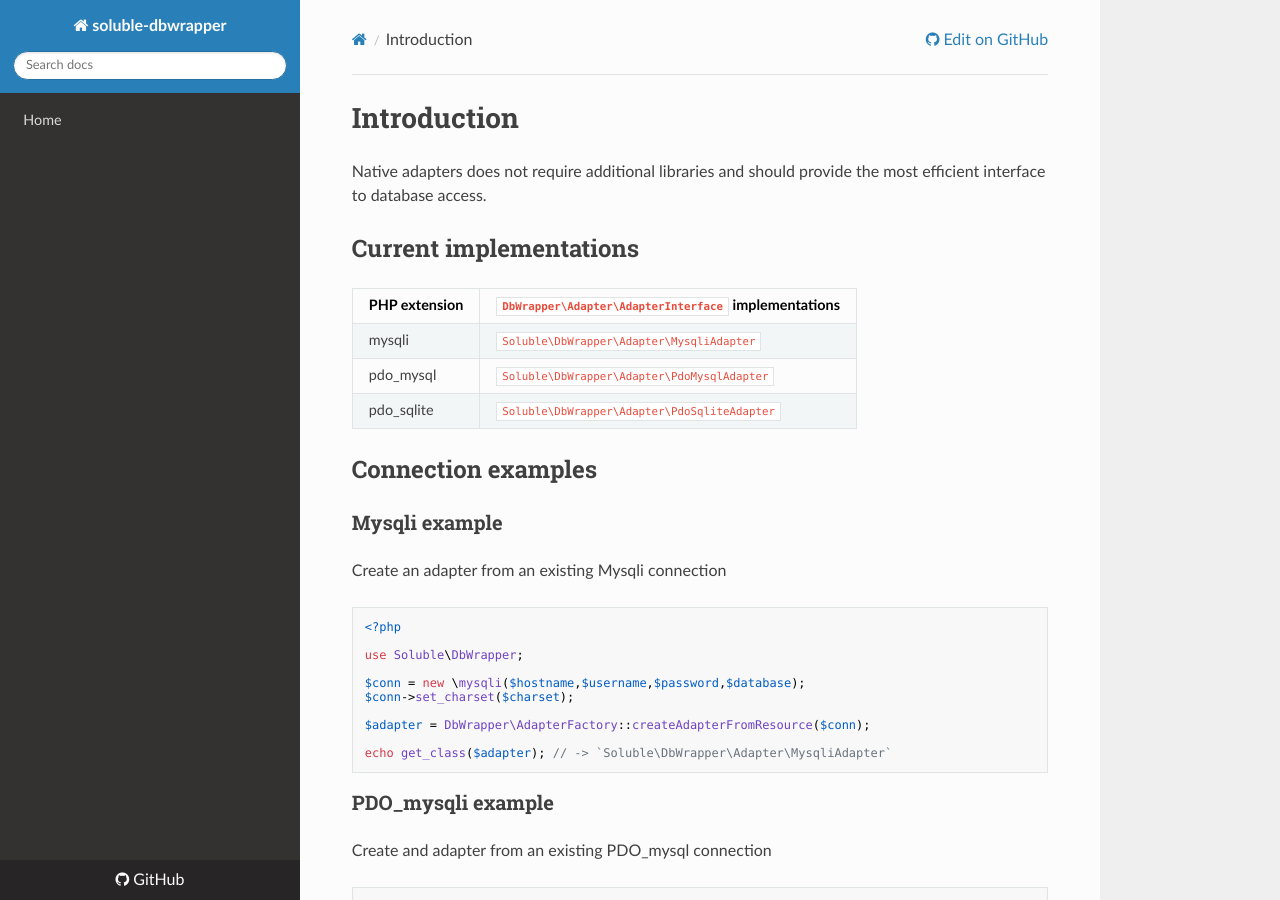
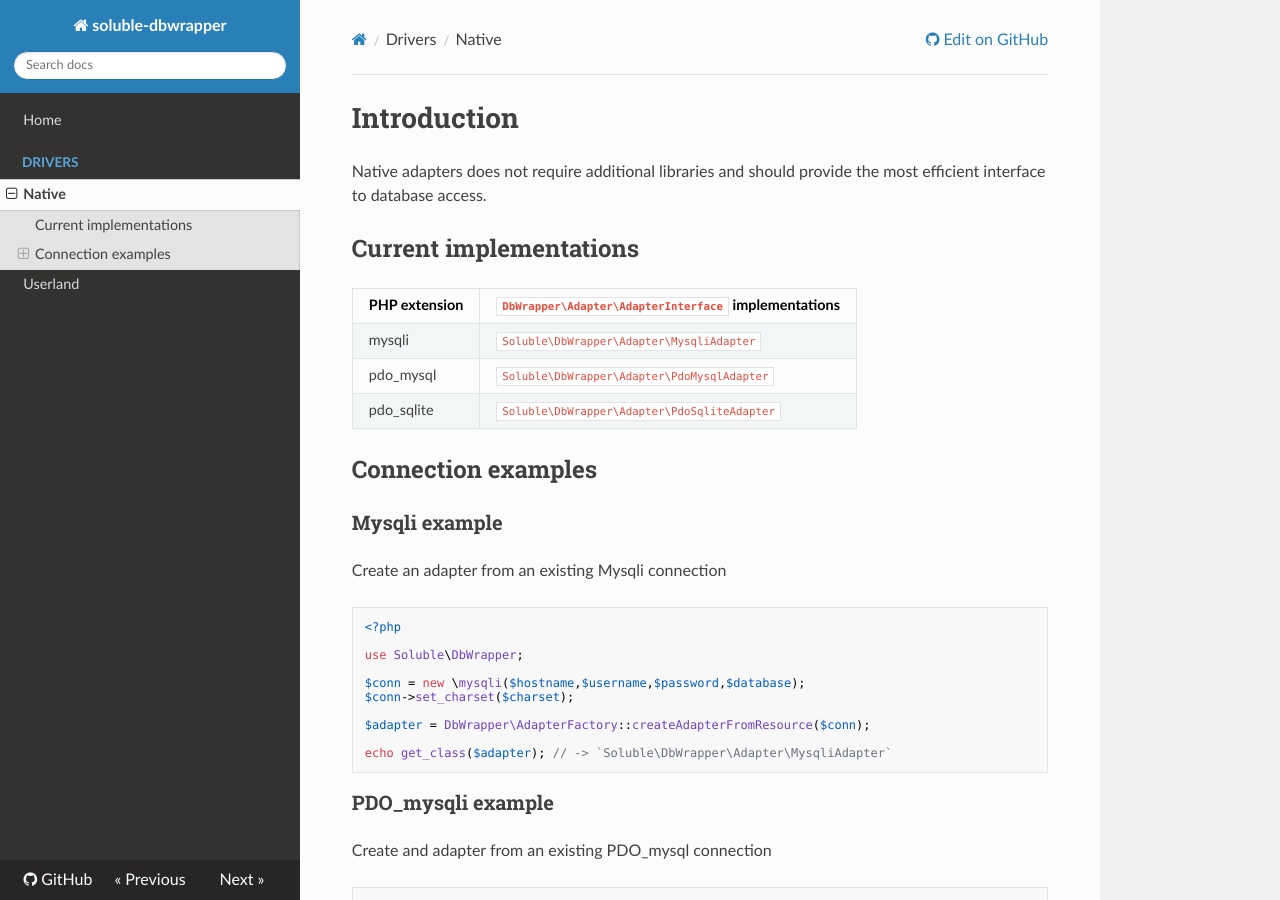
Before and after one commit to belgattitude/soluble-dbwrapper, an MkDocs documentation site: the page built from doc/drivers/native-drivers.md, in a window 1280 px wide and 900 px high. Built offline with MkDocs 1.6.1, drawn with Linux system fonts in a browser that asks for light colours; nearby versions of some CDN libraries; old or Windows-style settings are respelled for this version of MkDocs.

Commit message:
Updated documentation

```diff
--- a/mkdocs.yml
+++ b/mkdocs.yml
@@ -2,6 +2,12 @@ docs_dir: doc
 site_dir: build/doc
 pages:
     - index.md
+    - { 'Drivers': [
+            { 'Native': drivers/native-drivers.md },
+            { 'Userland': drivers/userland-drivers.md }
+        ]
+      }
+
 site_name: soluble-dbwrapper
 site_description: "soluble-dbwrapper"
 theme: readthedocs
```
